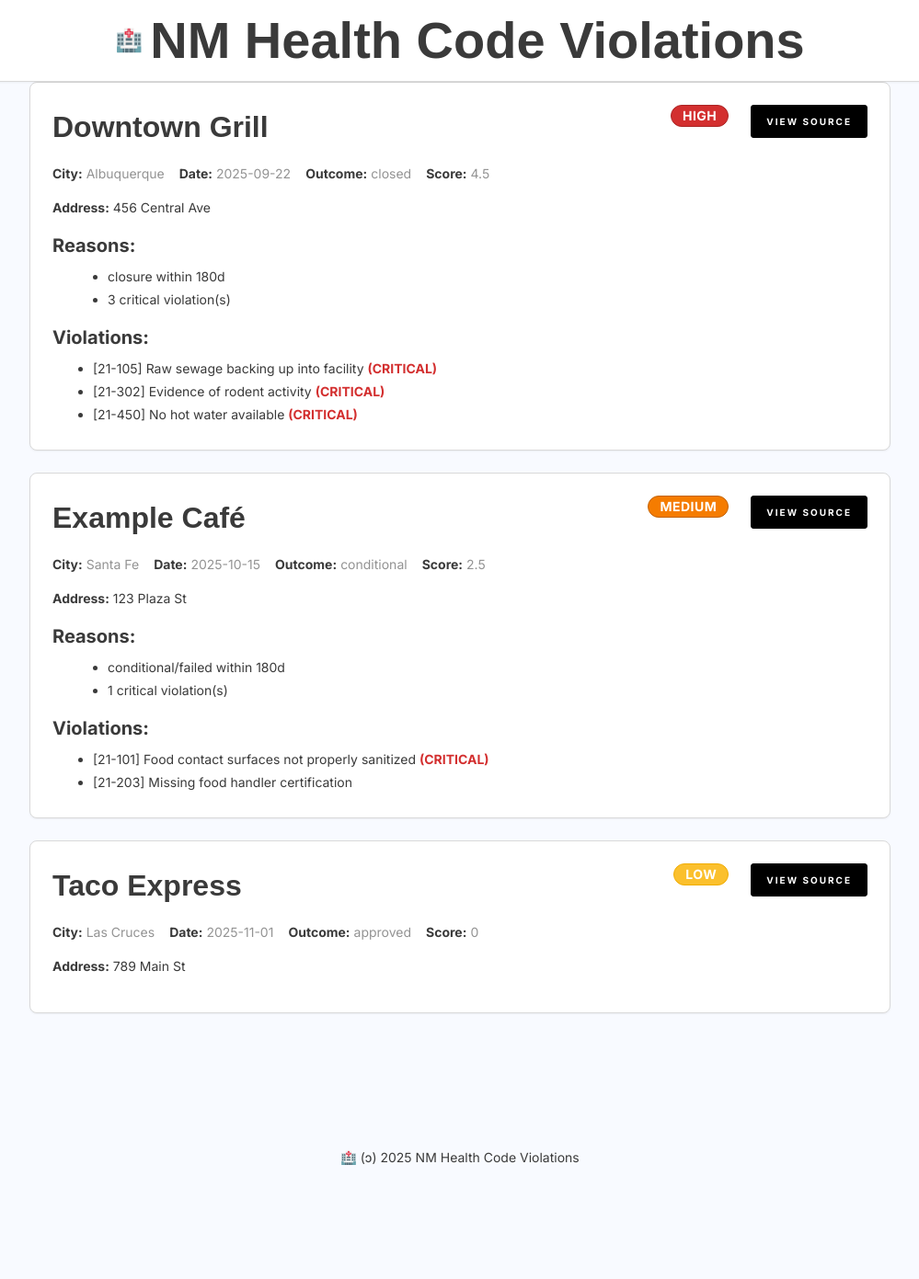
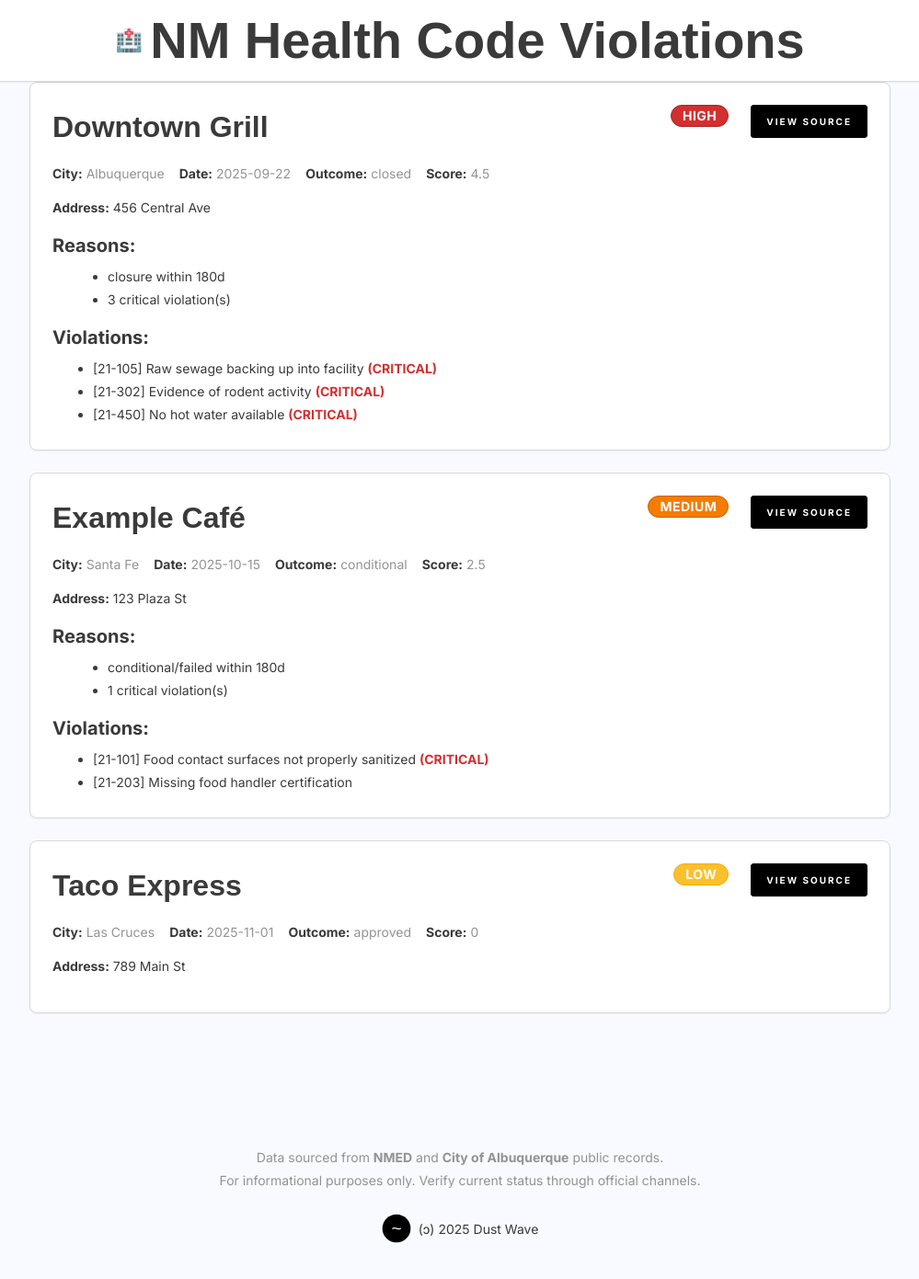
Before and after one commit to aindaco1/restaurant-locations, a Jekyll site: the page built from index.html, in a window 1280 px wide and 1400 px high, scrolled down 281 px. Shown: the top 1391 px of the window at 92% size, without its empty margins (140-1139 px from the left). Built offline with Jekyll 4.4.1, drawn with Linux system fonts in a browser that asks for light colours; some web fonts are replaced; before the commit the page ends 1584 px from its top, so only the background shows below that.

Commit message:
Add Dust Wave logo and copyright to footer

```diff
--- a/_includes/footer.html
+++ b/_includes/footer.html
@@ -1,7 +1,13 @@
 <footer class="footer">
   <div class="footer__container">
     <p class="footer__text">
-      🏥 (ɔ) {{ 'now' | date: "%Y" }} NM Health Code Violations
+      Data sourced from <strong>NMED</strong> and <strong>City of Albuquerque</strong> public records.
+      <br>
+      For informational purposes only. Verify current status through official channels.
+    </p>
+
+    <p class="footer__text footer__copyright">
+      <img src="{{ '/assets/images/dust-wave-logo.svg' | relative_url }}" alt="Dust Wave" class="footer__logo"> (ɔ) {{ 'now' | date: "%Y" }} Dust Wave
     </p>
   </div>
 </footer>
--- a/assets/partials/_components.scss
+++ b/assets/partials/_components.scss
@@ -581,8 +581,22 @@ a {
 
   &__text {
     font-size: $body-small--size;
+    color: $text--muted;
+    margin: 0 0 $space--md 0;
+  }
+
+  &__copyright {
+    display: flex;
+    align-items: center;
+    justify-content: center;
+    gap: $space--sm;
+    margin-top: $space--lg;
     color: $text--default;
-    margin: 0;
+  }
+
+  &__logo {
+    max-height: $size--unit * 4;
+    vertical-align: middle;
   }
 }
 
```
Also changed, not shown: assets/images/dust-wave-logo.svg (added).
